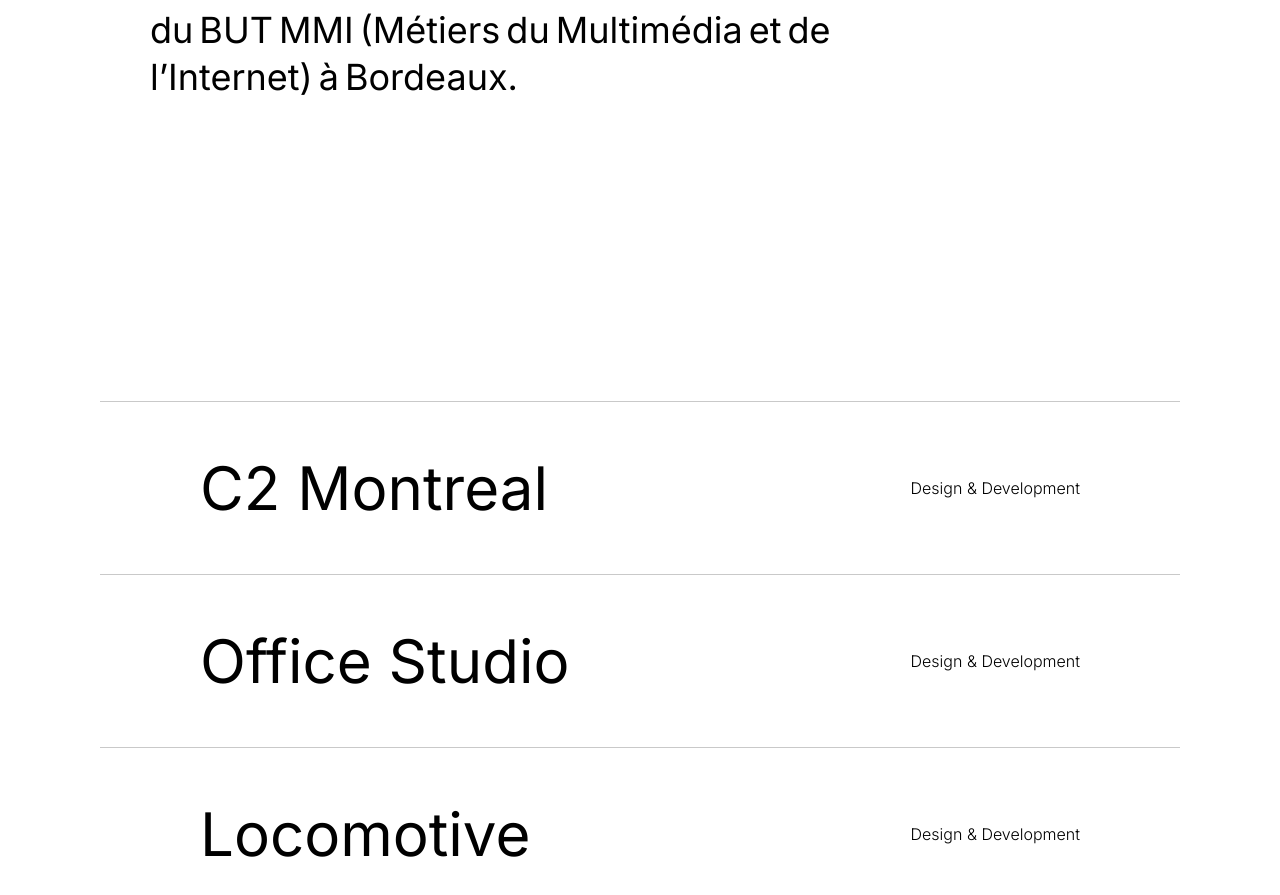
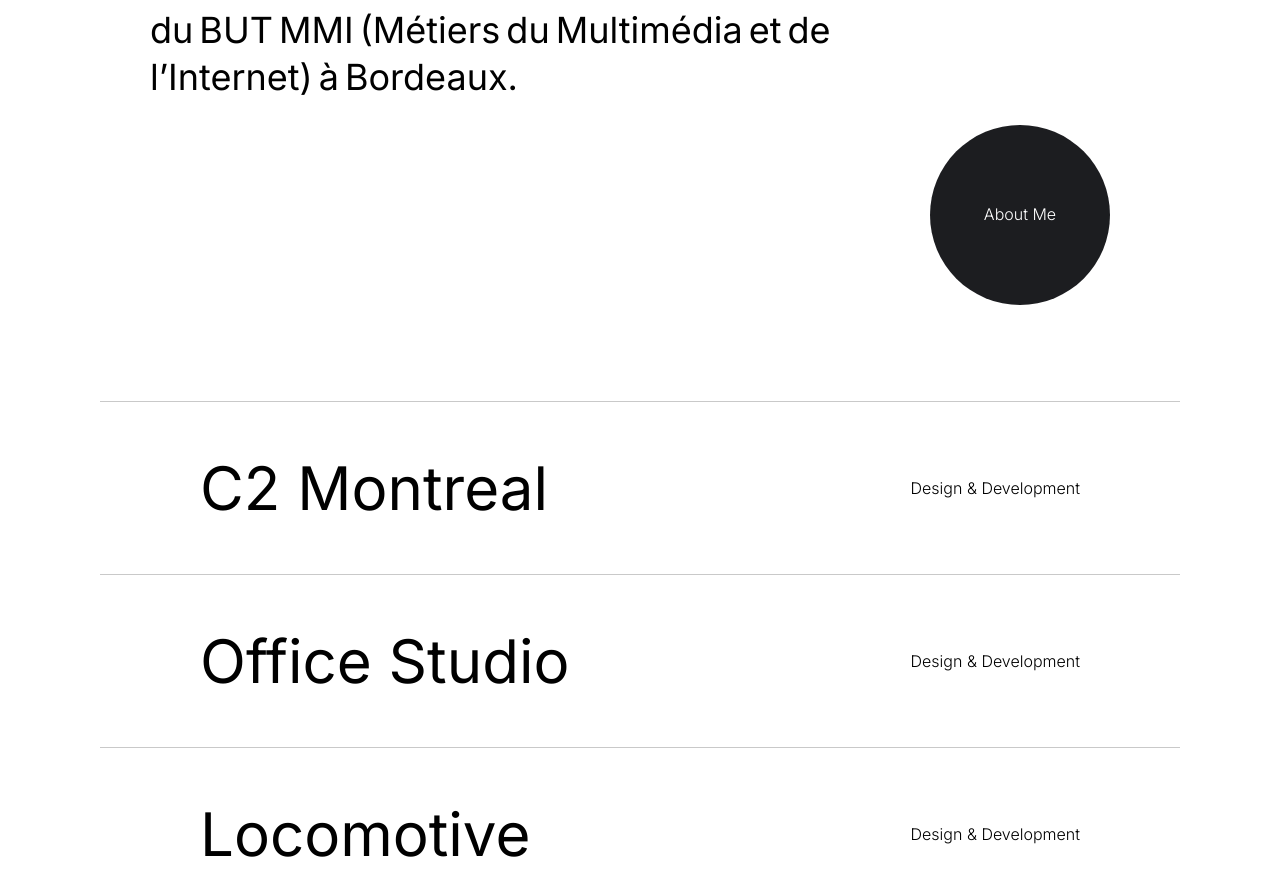
Before and after one commit to ccadran/Awwwards-Portfolio, a Next.js app: page / in a window 1280 px wide. Shown: the part 1180-2075 px from the top of the page. Built offline with nearby package versions, Linux system fonts and the light colour scheme.

Commit message:
add paralax on the btn

```diff
--- a/package.json
+++ b/package.json
@@ -13,6 +13,7 @@
     "eslint-config-next": "13.5.5",
     "framer-motion": "^10.16.4",
     "gsap": "^3.12.2",
+    "locomotive-scroll": "^5.0.0-beta.8",
     "next": "13.5.5",
     "react": "18.2.0",
     "react-dom": "18.2.0",
--- a/src/app/page.js
+++ b/src/app/page.js
@@ -1,10 +1,18 @@
+"use client";
 import Image from "next/image";
 import styles from "./page.module.css";
 import Landing from "../components/landing";
 import Description from "../components/description";
 import Projects from "../components/projects";
+import { useEffect } from "react";
 
 export default function Home() {
+  useEffect(() => {
+    (async () => {
+      const LocomotiveScroll = (await import("locomotive-scroll")).default;
+      const locomotiveScroll = new LocomotiveScroll();
+    })();
+  }, []);
   return (
     <main className={styles.main}>
       <Landing />
--- a/src/components/description/index.jsx
+++ b/src/components/description/index.jsx
@@ -37,6 +37,9 @@ export default function index() {
           Dans ce portfolio vous allez pouvoir retrouver tous les projets que
           j’ai pu réaliser dans le cadre de mes études et à côté de celles-ci.
         </motion.p>
+        <div data-scroll data-scroll-speed={0.1} className={styles.button}>
+          <p>About Me</p>
+        </div>
       </div>
     </div>
   );
--- a/src/components/description/style.module.scss
+++ b/src/components/description/style.module.scss
@@ -65,5 +65,26 @@
         font-weight: 300;
       }
     }
+    .button {
+      top: 80%;
+      left: calc(100% - 200px);
+      width: 180px;
+      height: 180px;
+      background-color: #1c1d20;
+      color: white;
+      border-radius: 50%;
+      position: absolute;
+      display: flex;
+      align-items: center;
+      justify-content: center;
+      cursor: pointer;
+      p {
+        margin: 0;
+        font-size: 16px;
+        font-weight: 300;
+        position: relative;
+        z-index: 1;
+      }
+    }
   }
 }
```
Also changed, not shown: 1 other file (tests, documents, lock files or other folders).
